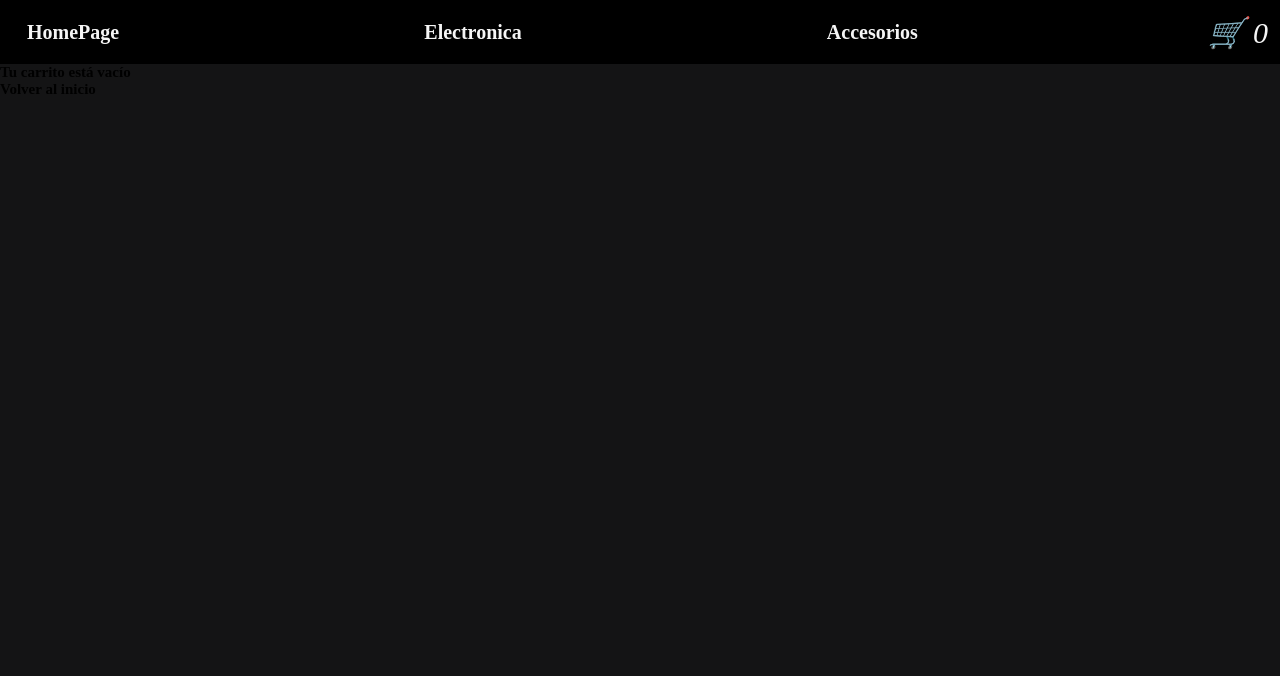
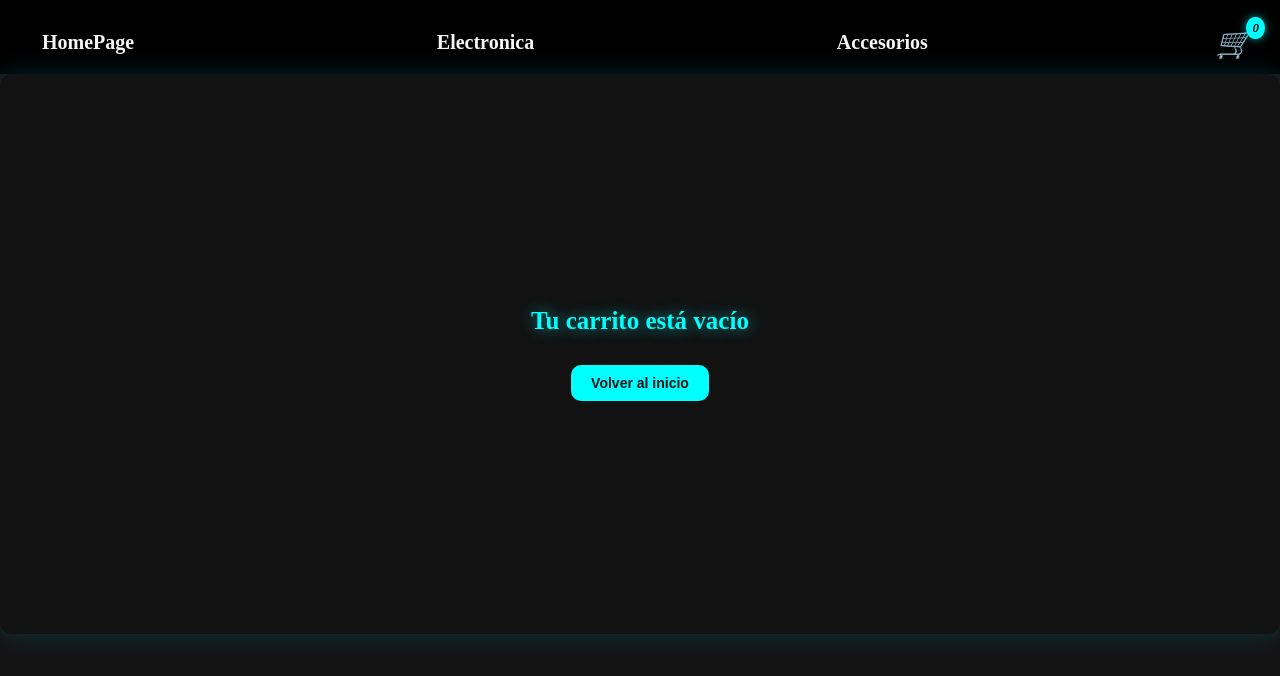
Before and after one commit to gherzyayala/comision_81780_react_entrega2, a React (Vite) app: page /cart in a window 1280 px wide. Shown: the top 676 px of the page. Built offline with nearby package versions, Linux system fonts and the light colour scheme.

Commit message:
Ajustes de CSS

```diff
--- /dev/null
+++ b/src/components/CartContainer.css
@@ -0,0 +1,156 @@
+/* --- Contenedor principal del carrito --- */
+section {
+  background-color: #121212;             /* fondo oscuro coherente con el sitio */
+  color: #f5f5f5;                        /* texto claro */
+  padding: 2rem;
+  border-radius: 12px;
+  width: 80%;
+  max-width: 800px;
+  margin: 3rem auto;
+  box-shadow: 0 0 25px rgba(0, 255, 255, 0.15);
+  text-align: center;
+}
+
+/* --- Título principal --- */
+section h2 {
+  font-size: 2.5rem;
+  color: #0ff;                           /* acento neón */
+  margin-bottom: 2rem;
+  text-shadow: 0 0 15px rgba(0, 255, 255, 0.6);
+}
+
+/* --- Lista del carrito --- */
+section ul {
+  list-style: none;
+  padding: 0;
+  display: flex;
+  flex-direction: column;
+  gap: 1.5rem;
+}
+
+/* --- Item del carrito --- */
+section ul div {
+  background-color: #1c1c1c;
+  border: 1px solid rgba(0, 255, 255, 0.2);
+  border-radius: 10px;
+  padding: 1.5rem;
+  display: flex;
+  flex-direction: column;
+  align-items: center;
+  transition: transform 0.3s ease, box-shadow 0.3s ease;
+}
+
+section ul div:hover {
+  transform: scale(1.03);
+  box-shadow: 0 0 15px rgba(0, 255, 255, 0.4);
+}
+
+/* --- Subtítulos de cada producto --- */
+section ul div h2 {
+  font-size: 2rem;
+  margin-bottom: 0.5rem;
+  color: #f5f5f5;
+}
+
+/* --- Texto del precio y cantidad --- */
+section ul div p {
+  font-size: 1.4rem;
+  margin: 0.3rem 0;
+  color: #ccc;
+}
+
+/* --- Botón eliminar item --- */
+section ul div button {
+  background-color: transparent;
+  border: 2px solid #ff5252;
+  color: #ff5252;
+  border-radius: 8px;
+  padding: 0.5rem 1rem;
+  font-size: 1.2rem;
+  cursor: pointer;
+  transition: all 0.3s ease;
+  margin-top: 0.8rem;
+}
+
+section ul div button:hover {
+  background-color: #ff5252;
+  color: #121212;
+  transform: scale(1.1);
+}
+
+/* --- Línea divisoria --- */
+section hr {
+  margin: 2rem 0;
+  border: none;
+  border-top: 1px solid rgba(0, 255, 255, 0.3);
+}
+
+/* --- Total --- */
+section h3 {
+  font-size: 2rem;
+  color: #0ff;
+  margin-bottom: 1.5rem;
+  text-shadow: 0 0 8px rgba(0, 255, 255, 0.4);
+}
+
+/* --- Botón de pagar --- */
+section > div:last-of-type button {
+  background-color: #0ff;
+  color: #121212;
+  border: none;
+  border-radius: 10px;
+  padding: 1rem 2rem;
+  font-size: 1.5rem;
+  font-weight: bold;
+  cursor: pointer;
+  transition: all 0.3s ease;
+}
+
+section > div:last-of-type button:hover {
+  background-color: #00cccc;
+  transform: scale(1.05);
+  box-shadow: 0 0 20px rgba(0, 255, 255, 0.5);
+}
+
+
+/* --- Contenedor principal del mensaje --- */
+.empty-cart {
+  display: flex;
+  flex-direction: column;
+  align-items: center;
+  justify-content: center;
+  height: 70vh; /* centra verticalmente */
+  background-color: #121212;
+  color: #f5f5f5;
+  text-align: center;
+  border-radius: 12px;
+  box-shadow: 0 0 25px rgba(0, 255, 255, 0.15);
+  padding: 2rem;
+}
+
+/* --- Título --- */
+.empty-cart h2 {
+  font-size: 2.5rem;
+  color: #0ff;
+  margin-bottom: 2rem;
+  text-shadow: 0 0 15px rgba(0, 255, 255, 0.6);
+}
+
+/* --- Botón de volver al inicio --- */
+.empty-cart button {
+  background-color: #0ff;
+  color: #121212;
+  border: none;
+  border-radius: 10px;
+  padding: 1rem 2rem;
+  font-size: 1.4rem;
+  font-weight: bold;
+  cursor: pointer;
+  transition: all 0.3s ease;
+}
+
+.empty-cart button:hover {
+  background-color: #00cccc;
+  transform: scale(1.05);
+  box-shadow: 0 0 20px rgba(0, 255, 255, 0.5);
+}
--- a/src/components/CartContainer.jsx
+++ b/src/components/CartContainer.jsx
@@ -1,14 +1,15 @@
 import { useContext } from "react";
 import cartContext from "../context/cartContext";
+import './CartContainer.css'
 
 function CartContainer(){
     const {cart, removeItem} = useContext(cartContext)
 
     if(cart.length === 0){
         return (
-            <div>
+            <div className="empty-cart">
                 <h2>Tu carrito está vacío</h2>
-                <h2>Volver al inicio</h2>
+                <button>Volver al inicio</button>
             </div>
         )
     }
@@ -19,7 +20,7 @@ function CartContainer(){
             <ul>
                 {
                     cart.map(itemInCart => <div>
-                        <h4>{itemInCart.title}</h4>
+                        <h2>{itemInCart.title}</h2>
                         <p>Price: {itemInCart.price} </p>
                         <p>Quantity: {itemInCart.count} </p>
                         <button onClick={() => removeItem(itemInCart.id)}>🗑️</button>
--- a/src/components/NavBar.css
+++ b/src/components/NavBar.css
@@ -4,6 +4,9 @@ nav ul{
     display: flex;
     align-items: center;
     justify-content: space-between;
+    margin-right: 1.5rem;
+    margin-left: 1.5rem;
+    margin-top: 1rem;
 }
 
 nav ul a {
@@ -39,16 +42,35 @@ nav ul li:hover{
 
 /* --- Estilo para el CartWidget (ícono del carrito) --- */
 .contenedor i {
-  font-size: 3rem;           /* tamaño del ícono */
-  cursor: pointer;           /* cambia cursor */
+  display: flex;                    /* para alinear ícono y número */
+  align-items: center;
+  justify-content: center;
+  gap: 0.4rem;                      /* espacio entre ícono y número */
+  font-size: 3rem;                  /* tamaño del ícono */
+  cursor: pointer;                  /* cambia cursor */
   transition: transform 0.3s ease, color 0.3s ease, text-shadow 0.3s ease;
-  color: #f5f5f5;              /* asegura visibilidad en nav oscuro */
+  color: #f5f5f5;                   /* blanco, resalta en fondo oscuro */
+  position: relative;               /* permite posicionar el contador */
 }
 
 /* Hover del carrito */
 .contenedor i:hover {
-  transform: scale(1.5);          /* efecto de agrandado */
-  color: #0ff;                    /* cian eléctrico */
+  transform: scale(1.5);            /* efecto de agrandado */
+  color: #0ff;                      /* cian eléctrico */
   text-shadow: 0 0 10px rgba(0, 255, 255, 0.8),
                0 0 20px rgba(0, 255, 255, 0.6); /* glow neón */
 }
+
+/* --- Estilo para el contador del carrito --- */
+.contenedor i span {
+  font-size: 1.3rem;
+  background-color: #0ff;           /* mismo acento cian eléctrico */
+  color: #000;                      /* contraste con el fondo */
+  border-radius: 50%;
+  padding: 0.3rem 0.6rem;
+  position: absolute;
+  top: -8px;
+  right: -12px;
+  font-weight: bold;
+  box-shadow: 0 0 10px rgba(0, 255, 255, 0.6);
+}
```
